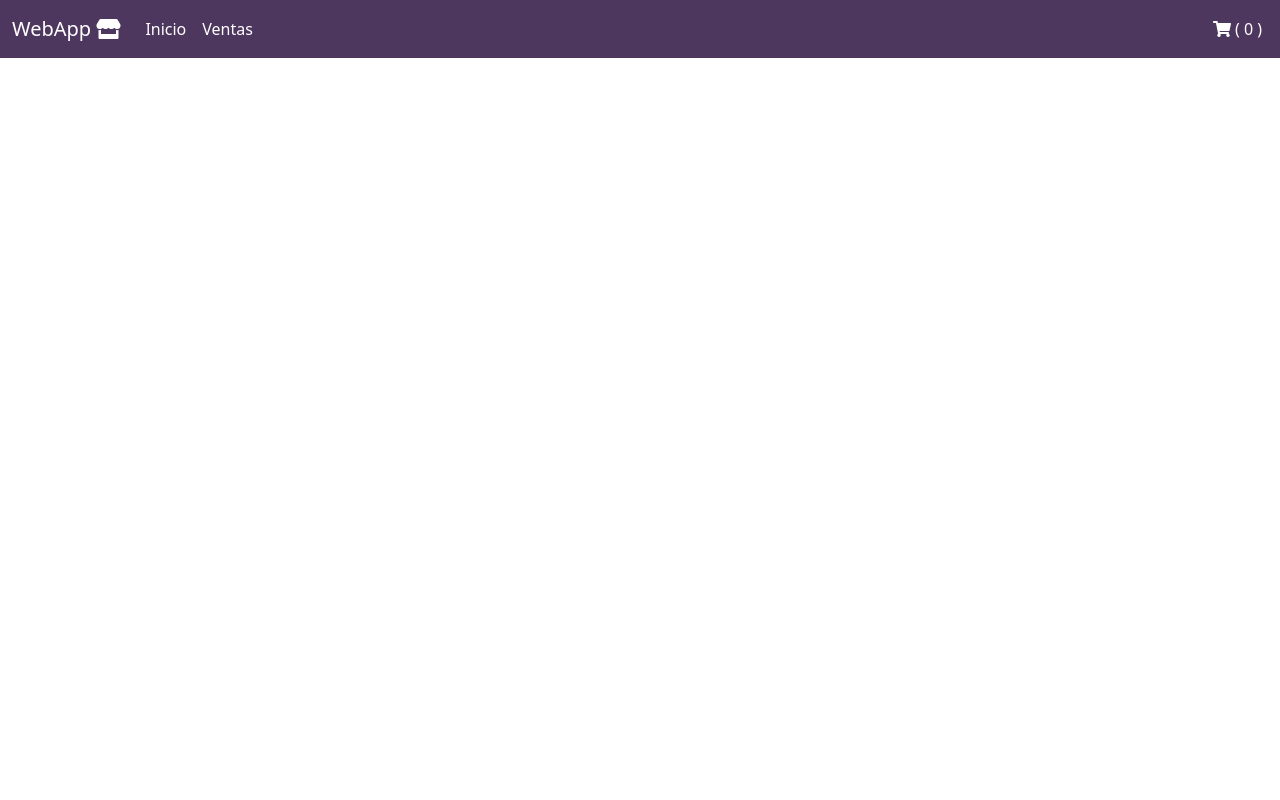
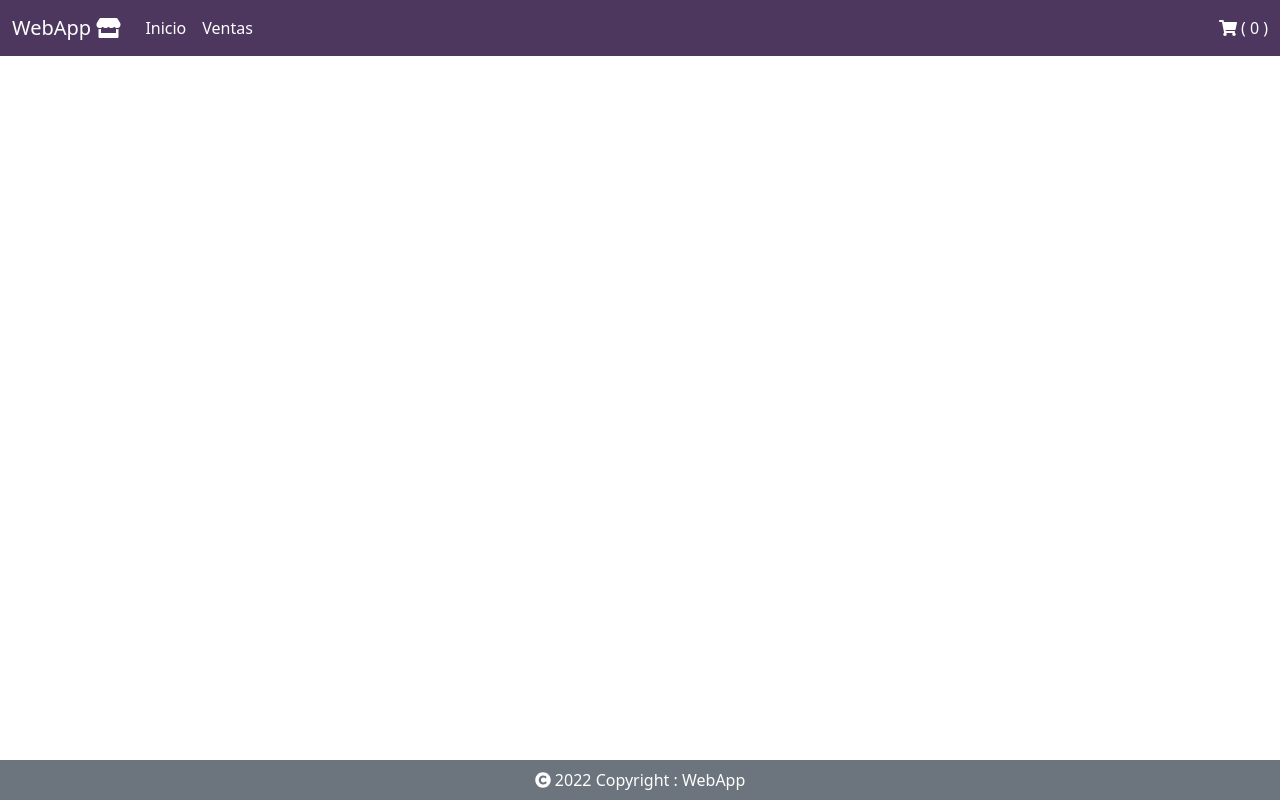
Before and after one commit to rootspyro/prueba-tas-2022, an Angular app: page / in a window 1280 px wide. Built offline with nearby package versions, Linux system fonts and the light colour scheme.

Commit message:
navbar modifications and footer added

```diff
--- a/src/app/app.component.html
+++ b/src/app/app.component.html
@@ -1,3 +1,4 @@
 <div class="main-container">
   <app-navbar></app-navbar>
+  <app-footer></app-footer>
 </div>
--- /dev/null
+++ b/src/app/footer/footer.component.css
@@ -0,0 +1,5 @@
+footer {
+  position: absolute;
+  width: 100%;
+  bottom: 0%;
+}
--- /dev/null
+++ b/src/app/footer/footer.component.html
@@ -0,0 +1,3 @@
+<footer class="bg-secondary text-center text-white p-2">
+	<fa-icon [icon]="faCopyright"></fa-icon> 2022 Copyright : WebApp
+</footer>
--- /dev/null
+++ b/src/app/footer/footer.component.ts
@@ -0,0 +1,18 @@
+import { Component, OnInit } from '@angular/core';
+import { faCopyright } from '@fortawesome/free-solid-svg-icons';
+
+@Component({
+  selector: 'app-footer',
+  templateUrl: './footer.component.html',
+  styleUrls: ['./footer.component.css']
+})
+export class FooterComponent implements OnInit {
+
+  constructor() { }
+
+  ngOnInit(): void {
+  }
+
+  faCopyright = faCopyright;
+
+}
--- a/src/app/components/navbar.component.html
+++ b/src/app/navbar/navbar.component.html
@@ -15,7 +15,7 @@
                 </li>
             </ul>
             <span class="navbar-text text-white">
-                <button class="bg-transparent border-0 text-white"><fa-icon [icon]="faShoppingCart" class="text-white"></fa-icon> ( {{cartLenght}} )</button>
+                <button class="bg-transparent border-0 ml-0  p-0 text-white"><fa-icon [icon]="faShoppingCart" class="text-white"></fa-icon> ( {{cartLenght}} )</button>
             </span>
         </div>
     </div>
```
Also changed, not shown: src/app/app.module.ts (+5 -3 lines), src/app/navbar/navbar.component.css (renamed from src/app/components/navbar.component.css), src/app/navbar/navbar.component.ts (renamed from src/app/components/navbar.component.ts), 1 other file (tests, documents, lock files or other folders).
